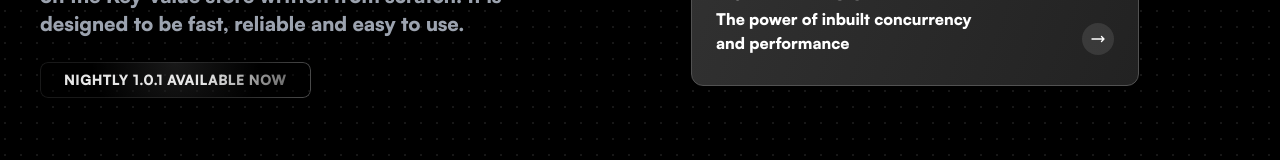
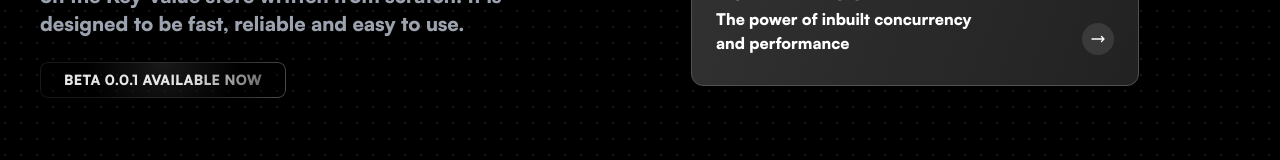
Before and after one commit to exprays/orion-site, a Next.js app: page / in a window 1280 px wide. Shown: the part 554-714 px from the top of the page. Built offline with nearby package versions, Linux system fonts and the light colour scheme.

Commit message:
Update hero.tsx

```diff
--- a/components/hero.tsx
+++ b/components/hero.tsx
@@ -20,7 +20,7 @@ export default function Hero() {
                 Orion is a powerful in-memory database that is built on the Key-value store written from scratch. It is designed to be fast, reliable and easy to use.
               </p>
               <div className="pt-4">
-              <ShinyButton text="Nightly 1.0.1 available now"/>
+              <ShinyButton text="Beta 0.0.1 available now"/>
               </div>
             </div>
           </div>
```
